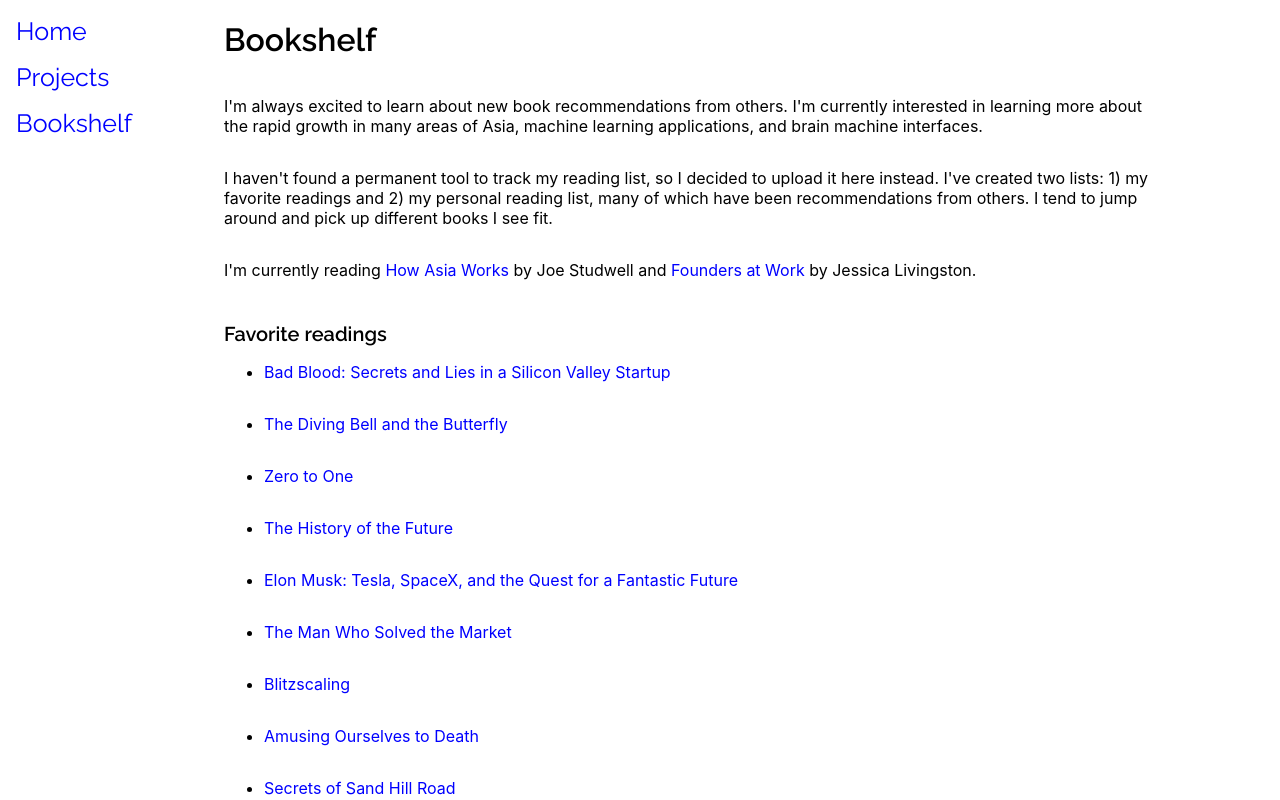
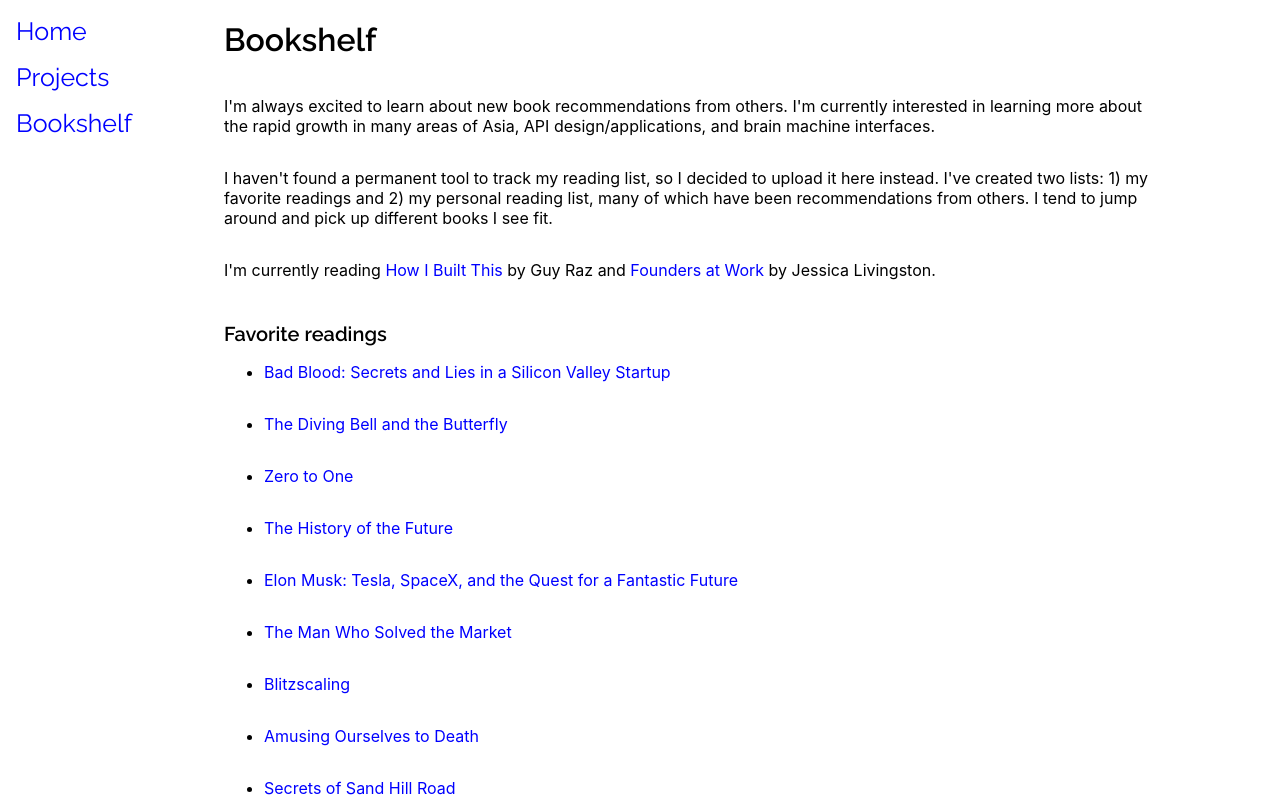
Before and after one commit to ianclim/ianlim.com, a React (Create React App) app: page /bookshelf in a window 1280 px wide. Shown: the top 800 px of the page. Built offline with nearby package versions, Linux system fonts and the light colour scheme.

Commit message:
updated bookshelf

```diff
--- a/src/components/Bookshelf/Bookshelf.js
+++ b/src/components/Bookshelf/Bookshelf.js
@@ -65,8 +65,7 @@
           Bookshelf
         </h1>
         <p>
-          I'm always excited to learn about new book recommendations from others. I'm currently interested in learning more about the rapid growth in many areas of Asia, machine learning
-          applications, and brain machine interfaces.
+          I'm always excited to learn about new book recommendations from others. I'm currently interested in learning more about the rapid growth in many areas of Asia, API design/applications, and brain machine interfaces.
         </p>
         <p>
           I haven't found a permanent tool to track my reading list, so I decided to upload it here instead. I've created two lists:
@@ -75,8 +74,8 @@
         </p>
         <p>
           I'm currently reading&nbsp;
-          <a target="_blank" href="https://www.goodreads.com/book/show/16144575-how-asia-works">How Asia Works</a>
-          &nbsp;by Joe Studwell and&nbsp;
+          <a target="_blank" href="https://www.goodreads.com/en/book/show/48930275-how-i-built-this">How I Built This</a>
+          &nbsp;by Guy Raz and&nbsp;
           <a target="_blank" href="https://www.goodreads.com/book/show/98233.Founders_at_Work">Founders at Work</a>
           &nbsp;by Jessica Livingston.
         </p>
--- a/src/components/Home/Home.js
+++ b/src/components/Home/Home.js
@@ -102,7 +102,7 @@
                 I'm a sophomore at&nbsp;
               <a target="_blank" href="https://www.stanford.edu/">Stanford University</a>
               &nbsp;studying either Computer Science (AI track) or Symbolic Systems (Neuroscience track).
-              I'm currently taking a leave of absence to work on improving search at Poshmark and a few personal projects.
+              I'm currently taking a leave of absence to work at Tesla and Poshmark along with a few personal projects.
               At Stanford, I'm on the&nbsp;
               <a target="_blank" href="https://treehacks.com/">TreeHacks</a>
               &nbsp;organizing team and Stanford's club basketball team.
```
